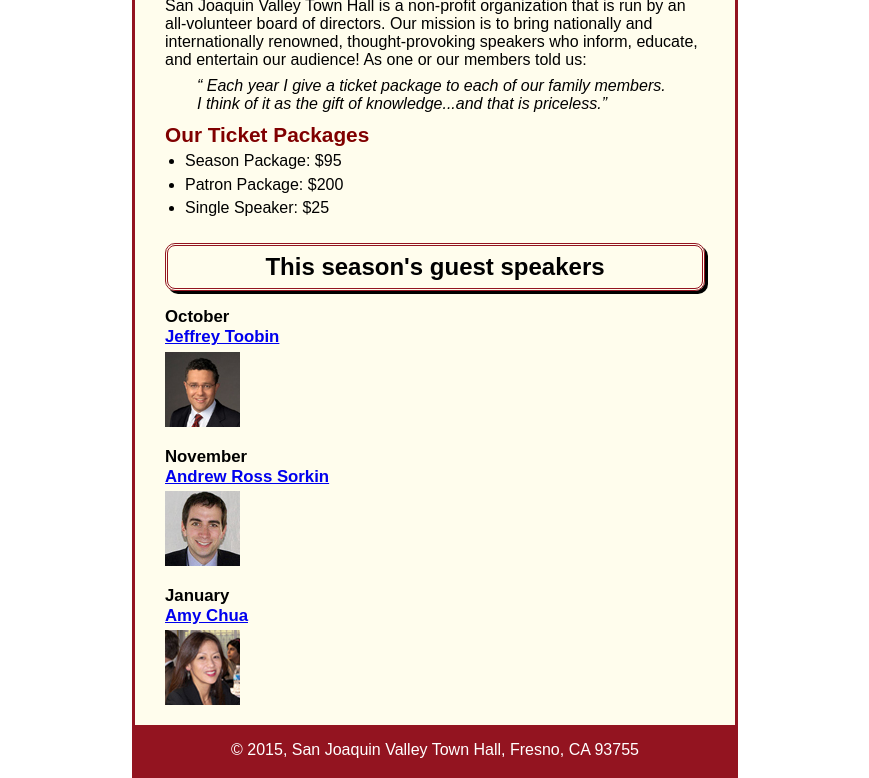
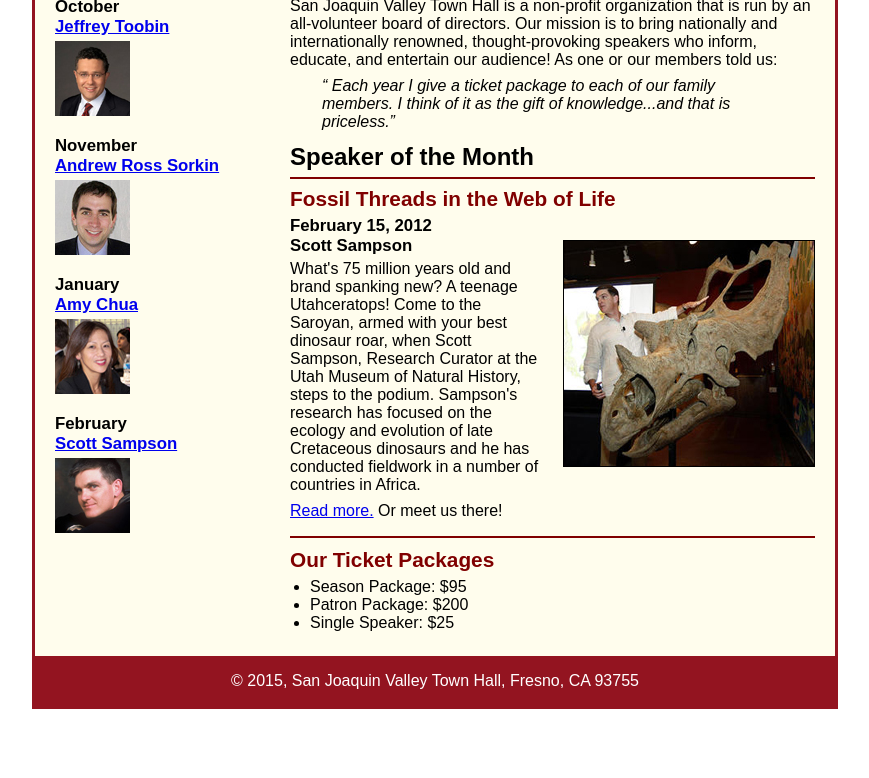
Before and after one commit to Lost-Marauder/CIS111_inclass, a plain HTML site: page town_hall_1/index.html in a window 1280 px wide. Shown: the part 159-937 px from the top of the page, without its empty margins (205-1074 px from the left). After the commit the page ends 868 px from the top, so only its background shows below. Drawn offline with Linux system fonts and the light colour scheme.

Commit message:
10-12-2017 6-1 and 6-2 in Class

```diff
--- a/town_hall_1/index.html
+++ b/town_hall_1/index.html
@@ -16,11 +16,24 @@
     <h3>Celebrating our <span class="shadow" >75<sup>th</sup></span> Year</h3>
 	</header>
 	<main>
+	<section>
 		<h2>Our Mission</h2>
 
       <p>San Joaquin Valley Town Hall is a non-profit organization that is run by an all-volunteer board of directors. Our mission is to bring nationally and internationally renowned, thought-provoking speakers who inform, educate, and entertain our audience! As one or our members told us:</p>
 
       <blockquote>&ldquo; Each year I give a ticket package to each of our family members. I think of it as the gift of knowledge...and that is priceless.&rdquo;</blockquote>
+
+	  <h1>Speaker of the Month</h1>
+	  <article>
+		<h2>Fossil Threads in the Web of Life</h2>
+		<img src="images/sampson_dinosaur.jpg" alt="Dinosaur!!!rawr">
+		<h3>February 15, 2012<br>
+		Scott Sampson</h3>
+
+		<p>What's 75 million years old and brand spanking new? A teenage Utahceratops! Come to the Saroyan, armed with your best dinosaur roar, when Scott Sampson, Research Curator at the Utah Museum of Natural History, steps to the podium. Sampson's research has focused on the ecology and evolution of late Cretaceous dinosaurs and he has conducted fieldwork in a number of countries in Africa.</p>
+
+		<p><a href="speakers/sampson.html"> Read more.</a> Or meet us there!</p>
+	  </article>
 
 
       <h2>Our Ticket Packages</h2>
@@ -30,8 +43,9 @@
         <li>Patron Package: $200</li>
         <li>Single Speaker: $25</li>
       </ul>
-
-      <h1>This season's guest speakers</h1>
+	</section>
+	<aside>
+      <h2>Guest speakers</h2>
 
       <h3>October<br/>
       <a href="speakers/toobin.html">Jeffrey Toobin</a></h3>
@@ -42,6 +56,10 @@
       <h3>January<br/>
       <a href="speakers/chua.html">Amy Chua</a></h3>
       <img src="images/chua75.jpg" alt="Amy Chua">
+	  <h3>February<br/>
+	  <a href="speakers/sampson.html">Scott Sampson</a></h3>
+	  <img src="images/sampson75.jpg" alt="Scott Sampson">
+	 </aside>
 	</main>
 	<footer>
 		<p>&copy; 2015, San Joaquin Valley Town Hall, Fresno, CA 93755</p>
--- a/town_hall_1/styles/main.css
+++ b/town_hall_1/styles/main.css
@@ -11,7 +11,7 @@ html {
 body {
   font-family: Arial, Helvetica, sans-serif;
   font-size: 100%;
-  width: 600px;
+  width: 800px;
   margin: 0 auto 0 auto;
   border: 3px solid #931420;
   background-color: #FFFDED;
@@ -47,55 +47,111 @@ header h2 {
 /* the styles for the section */
 main {
   clear: left;
-  padding-right: 30px;
-  padding-left: 30px;
 }
+
 main h1 {
   font-size: 150%;
-  padding-top: .3em;
-  padding-bottom: .3em;
-  border: 3px double #931420;
-  border-radius: 10px;
-  box-shadow: 3px 3px;
-  text-align: center;
+  padding-top: .5em;
+  padding-bottom: .25em;
+  margin: 0 auto;
 }
-main h2 {
+
+article {
+  padding-top: .5em;
+  padding-bottom: .5em;
+  border-top: 2px solid #800000;
+  border-bottom: 2px solid #800000;
+}
+
+main section article img {
+  float: right;
+  margin-top: 1.5em;
+  margin-bottom: 1.5em;
+  margin-left: 1.5em;
+  border: 1px solid black;
+}
+
+main section article h2 {
+  padding-top: 0;
+}
+
+main section article h3 {
+  font-size: 105%;
+  padding-bottom: .25em;
+}
+
+main section h2 {
   font-size: 130%;
   color: #800000;
   padding-top: .5em;
   padding-bottom: .25em;
 }
-main h3 {
+
+main section h3 {
   font-size: 105%;
   padding-bottom: .25em;
 }
-a:hover, a:focus {
-	font-style: italic;
-}
 
-main img {
-  padding-bottom: 1em;
-}
-
-main p {
+main section p {
   padding-bottom: .5em;
 }
 
-main blockquote {
+main section blockquote {
   padding-right: 2em;
   padding-left: 2em;
   font-style: italic;
 }
 
-main ul {
+main section ul {
   padding-bottom: .25em;
   padding-left: 1.25em;
 }
 
-main li {
+section {
+  width: 525px;
+  float: right;
+  padding-left: 20px;
+  padding-right: 20px;
+  padding-bottom: 20px;
+}
+
+main aside h2 {
+  font-size: 130%;
+  color: #800000;
+  padding-top: .5em;
+  padding-bottom: .25em;
+}
+
+main aside h3 {
+  font-size: 105%;
+  padding-bottom: .25em;
+}
+
+main aside img {
+  padding-bottom: 1em;
+}
+
+main aside li {
   padding-bottom: .35em;
 }
+
+aside {
+  width: 215px;
+  float: right;
+  padding-left: 20px;
+  padding-bottom: 20px;
+}
+
+a:hover, a:focus {
+  font-style: italic;
+}
+
 /* the styles for the footer */
+
+footer {
+  clear: both;
+}
+
 footer p {
   text-align: center;
   background-color: #931420;
```
Lines whose indentation alone changed are shown as unchanged.
